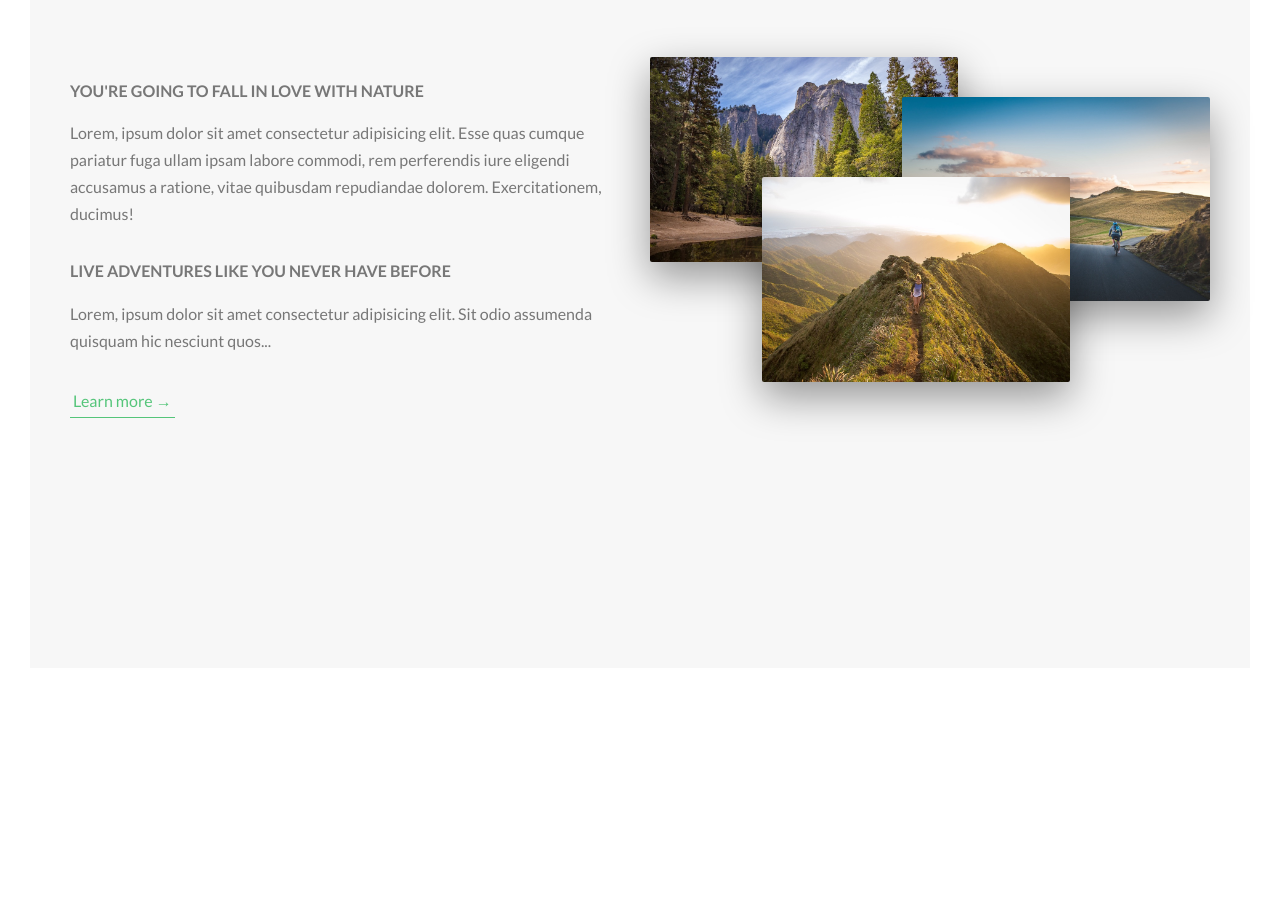
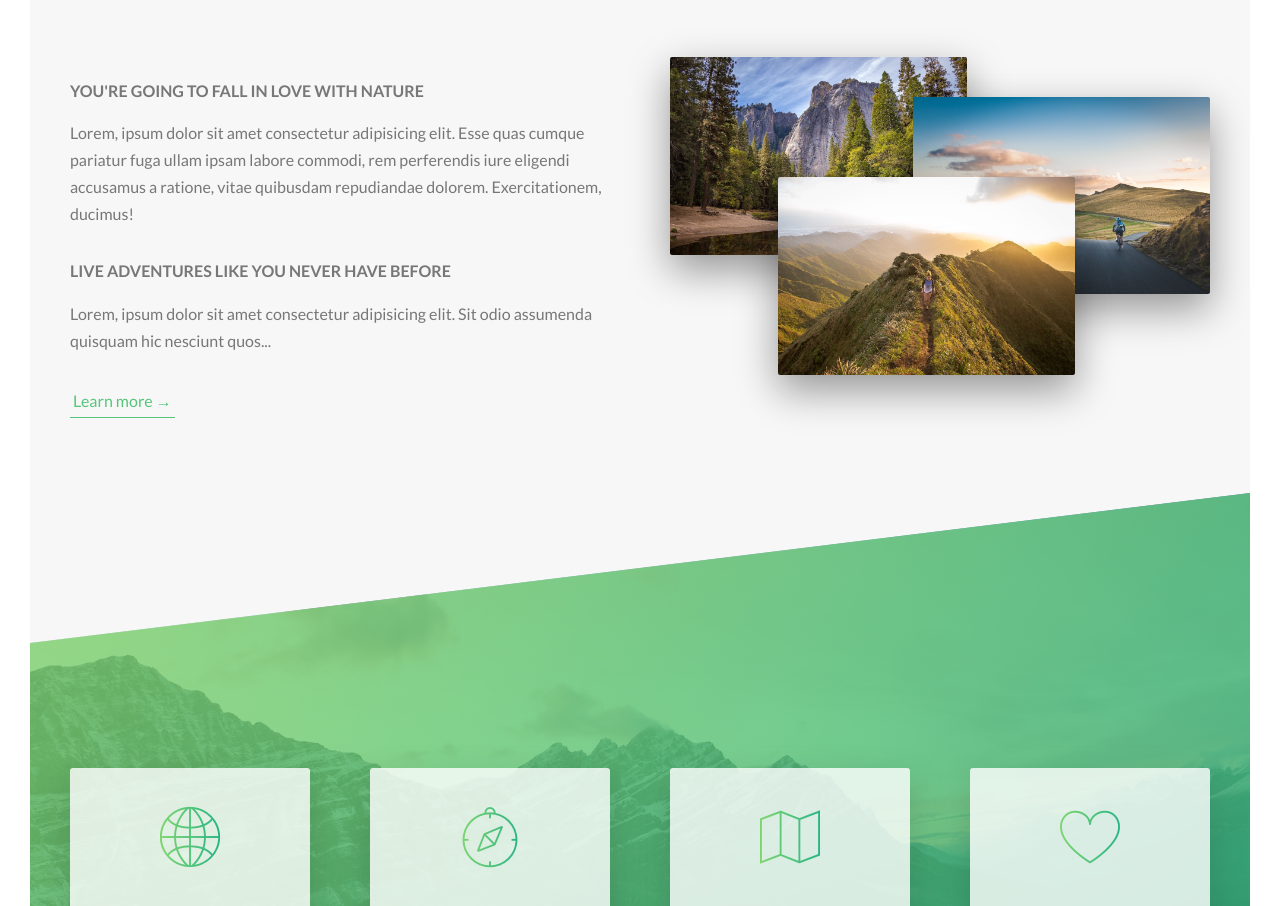
Before and after one commit to mariamariae/natours_project, a website: page index.html in a window 1280 px wide. Shown: the part 943-1849 px from the top of the page. Before the commit the page ends 1641 px from the top, so only its background shows below. Drawn offline with Linux system fonts and the light colour scheme.

Commit message:
after features section

```diff
--- /dev/null
+++ b/css/icon-font.css
@@ -0,0 +1,445 @@
+@charset "UTF-8";
+
+@font-face {
+  font-family: "linea-basic-10";
+  src:url("fonts/linea-basic-10.eot");
+  src:url("fonts/linea-basic-10.eot?#iefix") format("embedded-opentype"),
+    url("fonts/linea-basic-10.woff") format("woff"),
+    url("fonts/linea-basic-10.ttf") format("truetype"),
+    url("fonts/linea-basic-10.svg#linea-basic-10") format("svg");
+  font-weight: normal;
+  font-style: normal;
+
+}
+
+[data-icon]:before {
+  font-family: "linea-basic-10" !important;
+  content: attr(data-icon);
+  font-style: normal !important;
+  font-weight: normal !important;
+  font-variant: normal !important;
+  text-transform: none !important;
+  speak: none;
+  line-height: 1;
+  -webkit-font-smoothing: antialiased;
+  -moz-osx-font-smoothing: grayscale;
+}
+
+[class^="icon-"]:before,
+[class*=" icon-"]:before {
+  font-family: "linea-basic-10" !important;
+  font-style: normal !important;
+  font-weight: normal !important;
+  font-variant: normal !important;
+  text-transform: none !important;
+  speak: none;
+  line-height: 1;
+  -webkit-font-smoothing: antialiased;
+  -moz-osx-font-smoothing: grayscale;
+}
+
+.icon-basic-accelerator:before {
+  content: "a";
+}
+.icon-basic-alarm:before {
+  content: "b";
+}
+.icon-basic-anchor:before {
+  content: "c";
+}
+.icon-basic-anticlockwise:before {
+  content: "d";
+}
+.icon-basic-archive:before {
+  content: "e";
+}
+.icon-basic-archive-full:before {
+  content: "f";
+}
+.icon-basic-ban:before {
+  content: "g";
+}
+.icon-basic-battery-charge:before {
+  content: "h";
+}
+.icon-basic-battery-empty:before {
+  content: "i";
+}
+.icon-basic-battery-full:before {
+  content: "j";
+}
+.icon-basic-battery-half:before {
+  content: "k";
+}
+.icon-basic-bolt:before {
+  content: "l";
+}
+.icon-basic-book:before {
+  content: "m";
+}
+.icon-basic-book-pen:before {
+  content: "n";
+}
+.icon-basic-book-pencil:before {
+  content: "o";
+}
+.icon-basic-bookmark:before {
+  content: "p";
+}
+.icon-basic-calculator:before {
+  content: "q";
+}
+.icon-basic-calendar:before {
+  content: "r";
+}
+.icon-basic-cards-diamonds:before {
+  content: "s";
+}
+.icon-basic-cards-hearts:before {
+  content: "t";
+}
+.icon-basic-case:before {
+  content: "u";
+}
+.icon-basic-chronometer:before {
+  content: "v";
+}
+.icon-basic-clessidre:before {
+  content: "w";
+}
+.icon-basic-clock:before {
+  content: "x";
+}
+.icon-basic-clockwise:before {
+  content: "y";
+}
+.icon-basic-cloud:before {
+  content: "z";
+}
+.icon-basic-clubs:before {
+  content: "A";
+}
+.icon-basic-compass:before {
+  content: "B";
+}
+.icon-basic-cup:before {
+  content: "C";
+}
+.icon-basic-diamonds:before {
+  content: "D";
+}
+.icon-basic-display:before {
+  content: "E";
+}
+.icon-basic-download:before {
+  content: "F";
+}
+.icon-basic-exclamation:before {
+  content: "G";
+}
+.icon-basic-eye:before {
+  content: "H";
+}
+.icon-basic-eye-closed:before {
+  content: "I";
+}
+.icon-basic-female:before {
+  content: "J";
+}
+.icon-basic-flag1:before {
+  content: "K";
+}
+.icon-basic-flag2:before {
+  content: "L";
+}
+.icon-basic-floppydisk:before {
+  content: "M";
+}
+.icon-basic-folder:before {
+  content: "N";
+}
+.icon-basic-folder-multiple:before {
+  content: "O";
+}
+.icon-basic-gear:before {
+  content: "P";
+}
+.icon-basic-geolocalize-01:before {
+  content: "Q";
+}
+.icon-basic-geolocalize-05:before {
+  content: "R";
+}
+.icon-basic-globe:before {
+  content: "S";
+}
+.icon-basic-gunsight:before {
+  content: "T";
+}
+.icon-basic-hammer:before {
+  content: "U";
+}
+.icon-basic-headset:before {
+  content: "V";
+}
+.icon-basic-heart:before {
+  content: "W";
+}
+.icon-basic-heart-broken:before {
+  content: "X";
+}
+.icon-basic-helm:before {
+  content: "Y";
+}
+.icon-basic-home:before {
+  content: "Z";
+}
+.icon-basic-info:before {
+  content: "0";
+}
+.icon-basic-ipod:before {
+  content: "1";
+}
+.icon-basic-joypad:before {
+  content: "2";
+}
+.icon-basic-key:before {
+  content: "3";
+}
+.icon-basic-keyboard:before {
+  content: "4";
+}
+.icon-basic-laptop:before {
+  content: "5";
+}
+.icon-basic-life-buoy:before {
+  content: "6";
+}
+.icon-basic-lightbulb:before {
+  content: "7";
+}
+.icon-basic-link:before {
+  content: "8";
+}
+.icon-basic-lock:before {
+  content: "9";
+}
+.icon-basic-lock-open:before {
+  content: "!";
+}
+.icon-basic-magic-mouse:before {
+  content: "\"";
+}
+.icon-basic-magnifier:before {
+  content: "#";
+}
+.icon-basic-magnifier-minus:before {
+  content: "$";
+}
+.icon-basic-magnifier-plus:before {
+  content: "%";
+}
+.icon-basic-mail:before {
+  content: "&";
+}
+.icon-basic-mail-multiple:before {
+  content: "'";
+}
+.icon-basic-mail-open:before {
+  content: "(";
+}
+.icon-basic-mail-open-text:before {
+  content: ")";
+}
+.icon-basic-male:before {
+  content: "*";
+}
+.icon-basic-map:before {
+  content: "+";
+}
+.icon-basic-message:before {
+  content: ",";
+}
+.icon-basic-message-multiple:before {
+  content: "-";
+}
+.icon-basic-message-txt:before {
+  content: ".";
+}
+.icon-basic-mixer2:before {
+  content: "/";
+}
+.icon-basic-mouse:before {
+  content: ":";
+}
+.icon-basic-notebook:before {
+  content: ";";
+}
+.icon-basic-notebook-pen:before {
+  content: "<";
+}
+.icon-basic-notebook-pencil:before {
+  content: "=";
+}
+.icon-basic-paperplane:before {
+  content: ">";
+}
+.icon-basic-pencil-ruler:before {
+  content: "?";
+}
+.icon-basic-pencil-ruler-pen:before {
+  content: "@";
+}
+.icon-basic-photo:before {
+  content: "[";
+}
+.icon-basic-picture:before {
+  content: "]";
+}
+.icon-basic-picture-multiple:before {
+  content: "^";
+}
+.icon-basic-pin1:before {
+  content: "_";
+}
+.icon-basic-pin2:before {
+  content: "`";
+}
+.icon-basic-postcard:before {
+  content: "{";
+}
+.icon-basic-postcard-multiple:before {
+  content: "|";
+}
+.icon-basic-printer:before {
+  content: "}";
+}
+.icon-basic-question:before {
+  content: "~";
+}
+.icon-basic-rss:before {
+  content: "\\";
+}
+.icon-basic-server:before {
+  content: "\e000";
+}
+.icon-basic-server2:before {
+  content: "\e001";
+}
+.icon-basic-server-cloud:before {
+  content: "\e002";
+}
+.icon-basic-server-download:before {
+  content: "\e003";
+}
+.icon-basic-server-upload:before {
+  content: "\e004";
+}
+.icon-basic-settings:before {
+  content: "\e005";
+}
+.icon-basic-share:before {
+  content: "\e006";
+}
+.icon-basic-sheet:before {
+  content: "\e007";
+}
+.icon-basic-sheet-multiple:before {
+  content: "\e008";
+}
+.icon-basic-sheet-pen:before {
+  content: "\e009";
+}
+.icon-basic-sheet-pencil:before {
+  content: "\e00a";
+}
+.icon-basic-sheet-txt:before {
+  content: "\e00b";
+}
+.icon-basic-signs:before {
+  content: "\e00c";
+}
+.icon-basic-smartphone:before {
+  content: "\e00d";
+}
+.icon-basic-spades:before {
+  content: "\e00e";
+}
+.icon-basic-spread:before {
+  content: "\e00f";
+}
+.icon-basic-spread-bookmark:before {
+  content: "\e010";
+}
+.icon-basic-spread-text:before {
+  content: "\e011";
+}
+.icon-basic-spread-text-bookmark:before {
+  content: "\e012";
+}
+.icon-basic-star:before {
+  content: "\e013";
+}
+.icon-basic-tablet:before {
+  content: "\e014";
+}
+.icon-basic-target:before {
+  content: "\e015";
+}
+.icon-basic-todo:before {
+  content: "\e016";
+}
+.icon-basic-todo-pen:before {
+  content: "\e017";
+}
+.icon-basic-todo-pencil:before {
+  content: "\e018";
+}
+.icon-basic-todo-txt:before {
+  content: "\e019";
+}
+.icon-basic-todolist-pen:before {
+  content: "\e01a";
+}
+.icon-basic-todolist-pencil:before {
+  content: "\e01b";
+}
+.icon-basic-trashcan:before {
+  content: "\e01c";
+}
+.icon-basic-trashcan-full:before {
+  content: "\e01d";
+}
+.icon-basic-trashcan-refresh:before {
+  content: "\e01e";
+}
+.icon-basic-trashcan-remove:before {
+  content: "\e01f";
+}
+.icon-basic-upload:before {
+  content: "\e020";
+}
+.icon-basic-usb:before {
+  content: "\e021";
+}
+.icon-basic-video:before {
+  content: "\e022";
+}
+.icon-basic-watch:before {
+  content: "\e023";
+}
+.icon-basic-webpage:before {
+  content: "\e024";
+}
+.icon-basic-webpage-img-txt:before {
+  content: "\e025";
+}
+.icon-basic-webpage-multiple:before {
+  content: "\e026";
+}
+.icon-basic-webpage-txt:before {
+  content: "\e027";
+}
+.icon-basic-world:before {
+  content: "\e028";
+}
--- a/index.html
+++ b/index.html
@@ -9,9 +9,9 @@
     <!--
         <link href="https://fonts.googleapis.com/css2?family=Lato:ital,wght@0,100;0,300;0,400;0,700;0,900;1,300&display=swap" rel="stylesheet">
          -->
-    <!--
-        <link rel="stylesheet" href="css/icon-font.css">
-        -->
+
+    <link rel="stylesheet" href="css/icon-font.css">
+
     <link rel="stylesheet" href="css/style.css">
     <link rel="shortcut icon" type="image/png" href="img/favicon.png">
 
@@ -67,8 +67,52 @@
                     </div>
                 </div>
             </div>
+        </section>
+        <section class="section-features">
 
+            <div class="row">
+                <div class="col-1-of-4">
+                    <div class="feature-box">
+                        <i class="feature-box__icon icon-basic-world"></i>
+                        <h3 class="heading-tertiary u-margin-bottom-small">Explore the world</h3>
+                        <p class="feature-box__text">
+                            Lorem ipsum dolor sit amet consectetur adipisicing elit. Aperiam, ipsum sapiente aspernatur.
+                        </p>
+                    </div>
+                </div>
+
+                <div class="col-1-of-4">
+                    <div class="feature-box">
+                        <i class="feature-box__icon icon-basic-compass"></i>
+                        <h3 class="heading-tertiary u-margin-bottom-small">Meet nature</h3>
+                        <p class="feature-box__text">
+                            Lorem ipsum dolor sit amet consectetur adipisicing elit. Aperiam, ipsum sapiente aspernatur.
+                        </p>
+                    </div>
+                </div>
+
+                <div class="col-1-of-4">
+                    <div class="feature-box">
+                        <i class="feature-box__icon icon-basic-map"></i>
+                        <h3 class="heading-tertiary u-margin-bottom-small">Find your way</h3>
+                        <p class="feature-box__text">
+                            Lorem ipsum dolor sit amet consectetur adipisicing elit. Aperiam, ipsum sapiente aspernatur.
+                        </p>
+                    </div>
+                </div>
+
+                <div class="col-1-of-4">
+                    <div class="feature-box">
+                        <i class="feature-box__icon icon-basic-heart"></i>
+                        <h3 class="heading-tertiary u-margin-bottom-small">Live a healthier life</h3>
+                        <p class="feature-box__text">
+                            Lorem ipsum dolor sit amet consectetur adipisicing elit. Aperiam, ipsum sapiente aspernatur.
+                        </p>
+                    </div>
+                </div>
+            </div>
         </section>
+
     </main>
 
     <!--
--- a/sass/abstracts/_variables.scss
+++ b/sass/abstracts/_variables.scss
@@ -9,6 +9,6 @@ $color-black: #000;
 //GRID
 $grid-width: 114rem;
 $gutter-vertical: 8rem;
-$gutter-horizontal: 2rem;
+$gutter-horizontal: 6rem;
 //FONT
 $default-font-size: 1.6rem;
--- /dev/null
+++ b/sass/components/_feature-box.scss
@@ -0,0 +1,20 @@
+.feature-box {
+    background-color: rgba($color-white, .8);
+    font-size: 1.5rem;
+    padding: 2.5rem;
+    text-align: center;
+    border-radius: 3px;
+    box-shadow: 0 1.5rem 4rem rgba($color-black, .15);
+    transition: transform .3s;
+    &__icon {
+        font-size: 6rem;
+        margin-bottom: .5rem;
+        display: inline-block;
+        background-image: linear-gradient(to right, $color-primary-light, $color-primary-dark);
+        -webkit-background-clip: text;
+        color: transparent;
+    }
+    &:hover {
+        transform: translateY(-1.5rem) scale(1.03);
+    }
+}
--- a/sass/main.scss
+++ b/sass/main.scss
@@ -7,6 +7,7 @@
 @import "./base/utilities";
 @import "./components/button";
 @import "./components/composition";
+@import "./components/feature-box";
 @import "./layout/grid";
 @import "./layout/header";
 @import "./pages/home";
--- a/sass/pages/_home.scss
+++ b/sass/pages/_home.scss
@@ -3,3 +3,14 @@
     padding: 25rem 0;
     margin-top: -20vh;
 }
+
+.section-features {
+    padding: 20rem 0;
+    background-image: linear-gradient( to right bottom, rgba($color-primary-light, 0.8), rgba($color-primary-dark, 0.8)), url(../img/nat-4.jpg);
+    background-size: cover;
+    transform: skewY(-7deg);
+    margin-top: -10rem;
+    &>* {
+        transform: skewY(7deg);
+    }
+}
```
Also changed, not shown: css/fonts/linea-basic-10.ttf (added), css/fonts/linea-basic-10.woff (added), css/style.css, 2 other files.
